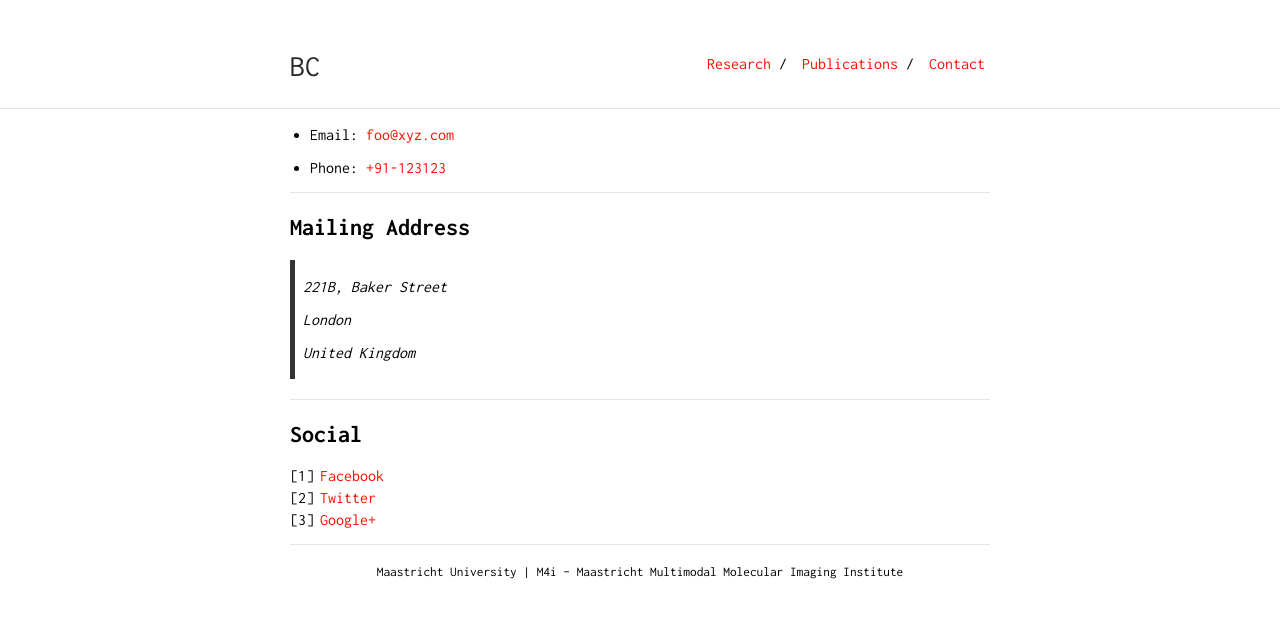
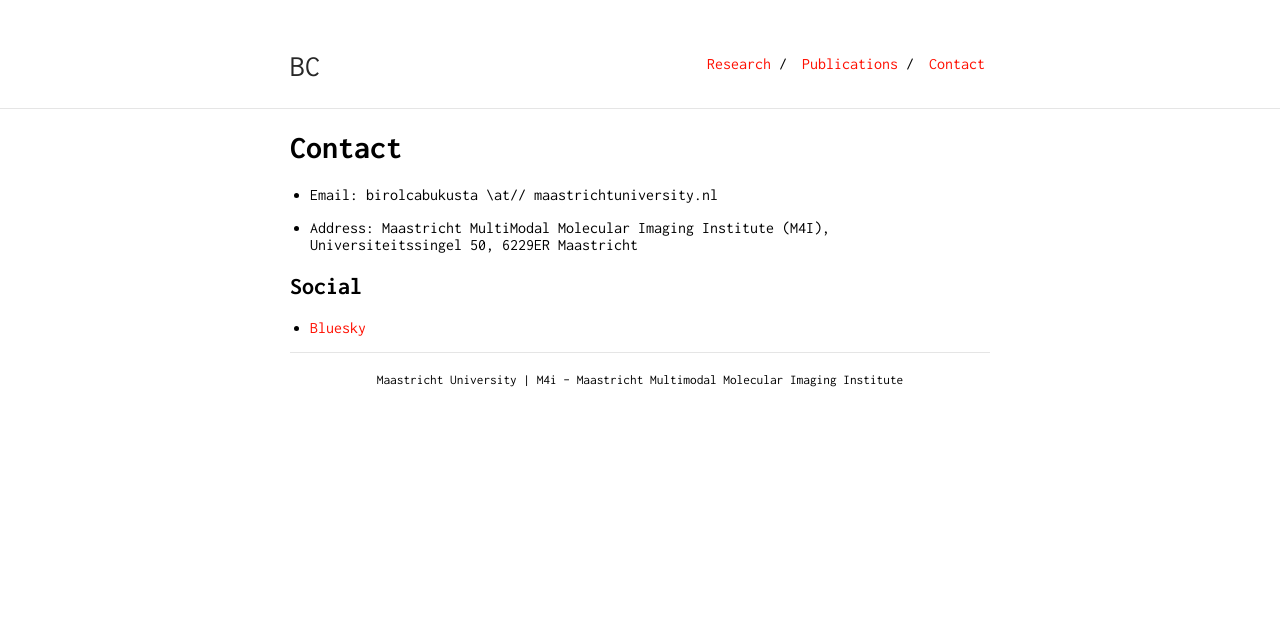
Before and after one commit to birolcabukusta/birolcabukusta.github.io, a Jekyll site: the page built from contact.md, in a window 1280 px wide. Shown: the top 618 px of the page. Built offline with Jekyll 4.4.1, drawn with Linux system fonts in a browser that asks for light colours; our own code applies the rules of GitHub Pages for plain Markdown files.

Commit message:
Update contact.md

```diff
--- a/contact.md
+++ b/contact.md
@@ -2,25 +2,12 @@
 layout: default
 is_contact: true
 ---
+# Contact
 
-* Email: [foo@xyz.com](mailto:foo@xyz.com)
+* Email: birolcabukusta \\at// maastrichtuniversity.nl
 
-* Phone: [+91-123123](tel:+91-123123)
-
----
-
-## Mailing Address
-
-> 221B, Baker Street
->
-> London
->
-> United Kingdom
-
----
+* Address: Maastricht MultiModal Molecular Imaging Institute (M4I), Universiteitssingel 50, 6229ER Maastricht
 
 ## Social
 
-1. [Facebook](#)
-2. [Twitter](#)
-3. [Google+](#)
+* [Bluesky]([@bs](https://bsky.app/profile/birolcabukusta.bsky.social))
```
